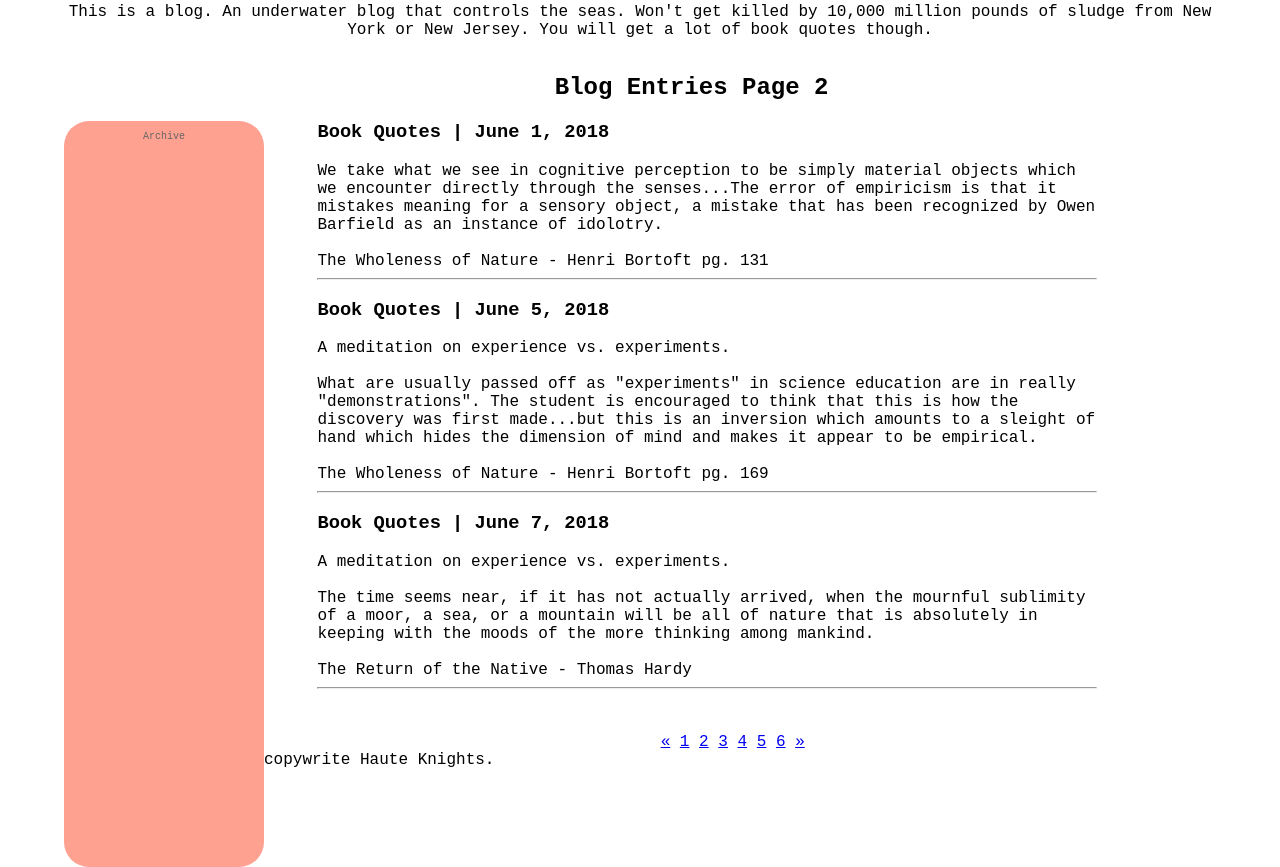
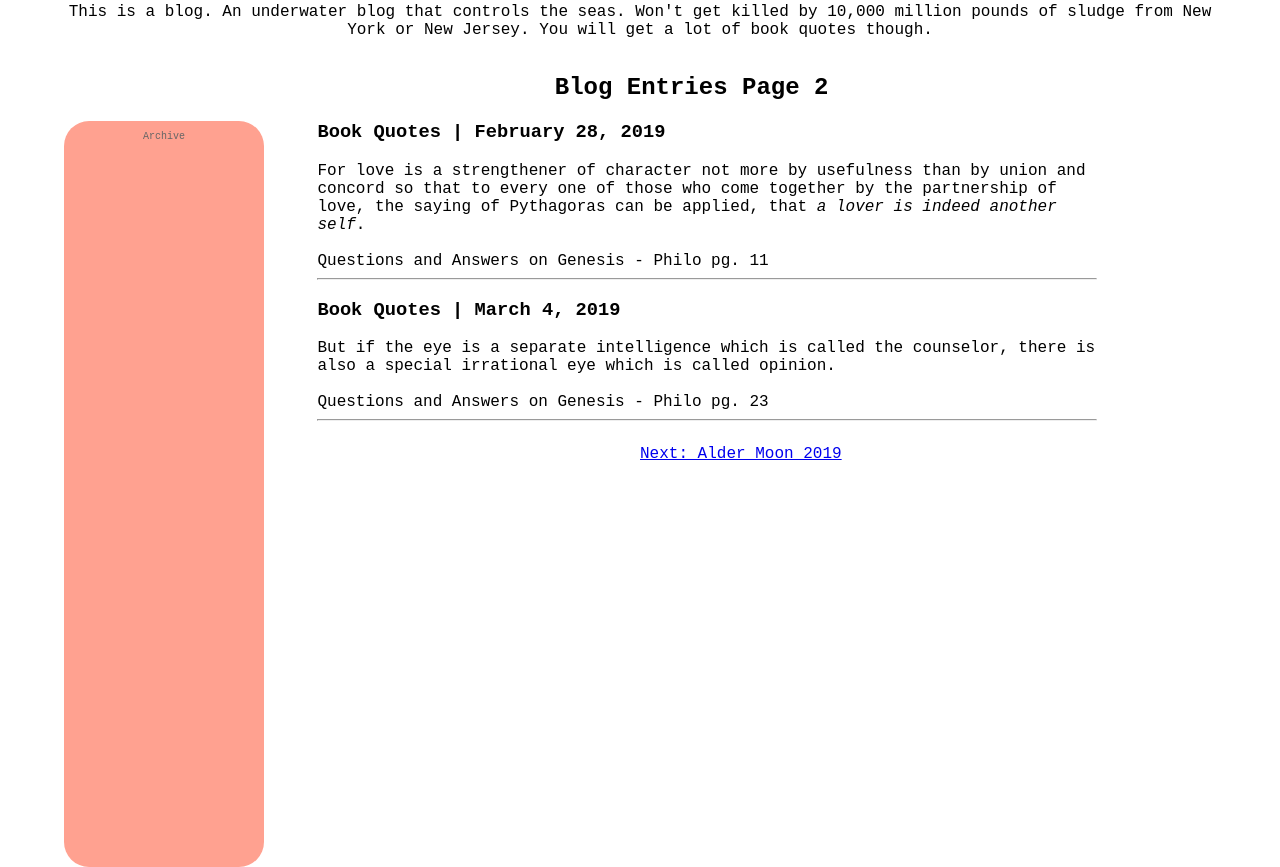
Before and after one commit to phloemandxylem/haute_knights, a plain HTML site: page blog/blog_entries/ash_19.html in a window 1280 px wide. Shown: the part 260-1127 px from the top of the page. Drawn offline with nearby package versions, Linux system fonts and the light colour scheme.

Commit message:
Last Work on Blog

```diff
--- /dev/null
+++ b/blog/blog_entries/alder_19.html
@@ -0,0 +1,73 @@
+<!DOCTYPE html>
+    <head>
+        <title>Haute Knights</title>
+            <link rel="stylesheet" type="text/css" href="../../styles/blog_index.css">
+            <link rel="stylesheet" type="text/css" href="http://code.ionicframework.com/ionicons/2.0.1/css/ionicons.min.css">
+    </head>
+
+    <body>
+      <div id="header_logo">
+        <h1>Haute Knights</h1>
+        <h2>An Art Cache</h2>
+          <div id="nav">
+            <ul>
+              <li><a href="../../index.html">Hearth</a></li>
+              <li><a href="../../illustration.html">Illustration</a></li>
+              <li><a href="../../contact.html">Contact</a></li>
+            </ul>
+          </div>
+      </div>
+
+      <section>
+        <div id="feature">
+        <div id="feature_title">
+          <h3>Non-Digital Illustration</h3>
+            </div>
+              <p> This is a blog. An underwater blog that controls the seas.
+              Won't get killed by 10,000 million pounds of sludge from New York
+              or New Jersey. You will get a lot of book quotes though.
+              </p>
+        </div>
+      </section>
+
+        <div class = "blog_list">
+          <h2>Blog Entries Page 2</h2>
+        </div>
+
+        <div class = "sidebar"><p id ="sidetext">Archive</p></div>
+
+        <div class = "entries">
+
+          <h3>Book Quotes | April 10, 2019</h3>
+            <article>
+              Only with the breath, which is connected to man&#39s astal body
+              did the ego principle enter in. Who is the Nathan Soul? What
+              is the Mystery of Golgotha? Michael and Christ participate with
+              each other in the cycle of the year. How? In Autumn Michael is
+              dominant, likely becase Man is left to his own devices. Apostles
+              referred to as earthly humanity. We gained on Astral Bodies on Old Moon.
+              Christs entry into the Astral body represents victory of light forces
+              over dark forces. The Esoteric Christian Easter is the first Sunday
+              after the First Full Moon after the Spring Equinox. This timing takes
+              into consideration the Moon, the elemental world, The Third Hierarchy, the soul.
+              Also the Sun, where the 2nd hierarchy, the Spirits of Light reside.
+              The third consideration is for the spring equinox which represents the
+              2nd hierarchy or the Spirits of Strength. There are nine divine spiritual
+              hierarchies participating in the constellation of Easter. The macrocosmic
+              ego is beyond the zodiac.
+              <br><br>
+              <i>Author Observation: Prokofieff places Christ beyond the zodiac.
+              He states that when the blood from Christ&#39s wounds fell on the earth,
+              it united him with the deepest regions of the earth, meaning that the
+              earth has the potential to become a fixed star.</i>
+              <br><br>
+              The Cycle of the Year as a Path of Initiation  - Sergei Prokofieff
+            </article>
+           <hr>
+        </div>
+
+        <div id ="footer-index">
+          <a href="alder_19.html">Next: Alder Moon 2019</a>
+        </div>
+    </body>
+</html>
--- a/blog/blog_entries/ash_19.html
+++ b/blog/blog_entries/ash_19.html
@@ -38,57 +38,31 @@
 
         <div class = "entries">
 
-          <h3>Book Quotes | June 1, 2018</h3>
+          <h3>Book Quotes | February 28, 2019</h3>
             <article>
-            We take what we see in cognitive perception to be simply
-            material objects which we encounter directly through the
-            senses...The error of empiricism is that it mistakes meaning
-            for a sensory object, a mistake that has been recognized by
-            Owen Barfield as an instance of idolotry. <br> <br>
-            The Wholeness of Nature - Henri Bortoft pg. 131
+            For love is a strengthener of character not more by usefulness
+            than by union and concord so that to every one of those who come together
+            by the partnership of love, the saying of Pythagoras can be applied, that
+            <i>a lover is indeed another self</i>.
+            <br><br>
+            Questions and Answers on Genesis  - Philo pg. 11
             </article>
            <hr>
 
-           <h3>Book Quotes | June 5, 2018</h3>
-            A meditation on experience vs. experiments.
+            <h3>Book Quotes | March 4, 2019</h3>
+            <article>
+            But if the eye is a separate intelligence which is called the counselor,
+            there is also a special irrational eye which is called opinion.
             <br><br>
-            <article>
-            What are usually passed off as "experiments" in science
-            education are in really "demonstrations". The student is
-            encouraged to think that this is how the discovery was first
-            made...but this is an inversion which amounts to a sleight of
-            hand which hides the dimension of mind and makes it appear
-            to be empirical.<br><br>
-            The Wholeness of Nature - Henri Bortoft pg. 169
-             </article>
-            <hr>
-            <h3>Book Quotes | June 7, 2018</h3>
-             A meditation on experience vs. experiments.
-             <br><br>
-             <article>
-             The time seems near, if it has not actually arrived, when
-             the mournful sublimity of a moor, a sea, or a mountain will
-             be all of nature that is absolutely in keeping with the moods
-             of the more thinking among mankind.
-             <br> <br>
-             The Return of the Native - Thomas Hardy
+            Questions and Answers on Genesis  - Philo pg. 23
             </article>
             <hr>
-            <br>
-            <br>
-           <div class="pagination">
-             <a href="#">&laquo;</a>
-             <a href="#">1</a>
-             <a class="active" href="blog_paginate">2</a>
-             <a href="#">3</a>
-             <a href="#">4</a>
-             <a href="#">5</a>
-             <a href="#">6</a>
-             <a href="#">&raquo;</a>
-            </div>
+
 
         </div>
 
-        <div id ="footer">copywrite Haute Knights.</div>
+        <div id ="footer-index">
+          <a href="alder_19.html">Next: Alder Moon 2019</a>
+        </div>
     </body>
 </html>
```
